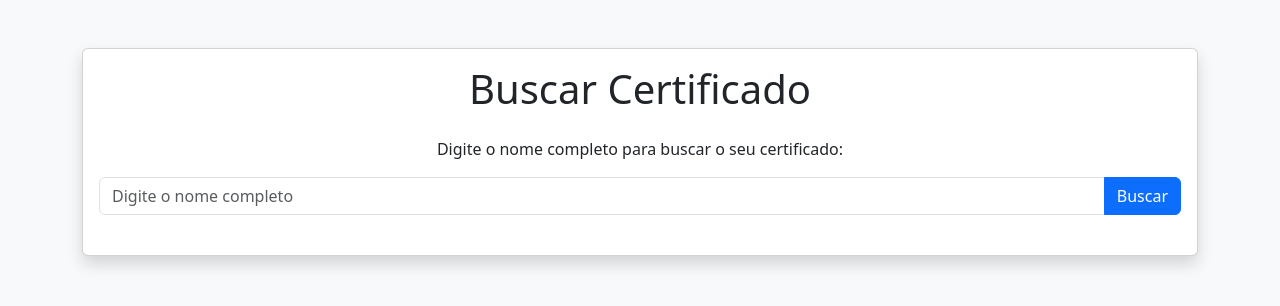
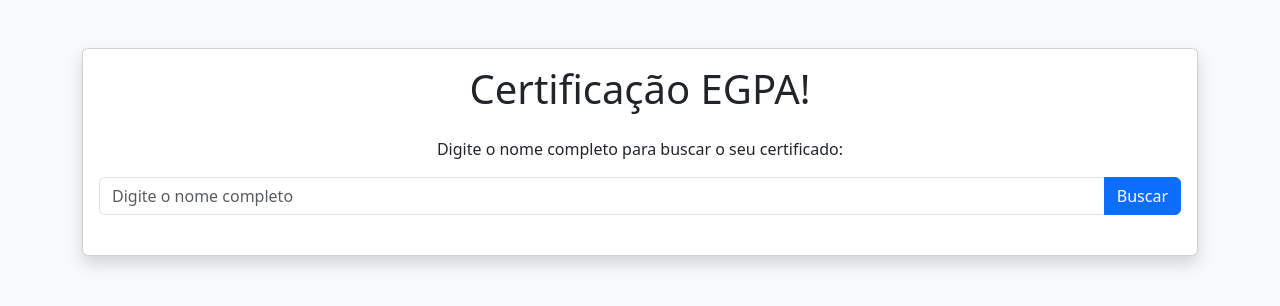
Before and after one commit to dtiegpa/certificados, a plain HTML site: page index.html in a window 1280 px wide. Drawn offline with nearby package versions, Linux system fonts and the light colour scheme.

Commit message:
Update index.html

```diff
--- a/index.html
+++ b/index.html
@@ -3,7 +3,7 @@
 <head>
     <meta charset="UTF-8">
     <meta name="viewport" content="width=device-width, initial-scale=1.0">
-    <title>Buscar Certificado</title>
+    <title>Certificação EGPA!</title>
     <!-- Link do Bootstrap CSS -->
     <link href="https://cdn.jsdelivr.net/npm/bootstrap@5.3.0/dist/css/bootstrap.min.css" rel="stylesheet">
 </head>
@@ -11,7 +11,7 @@
     <div class="container mt-5">
         <div class="card shadow">
             <div class="card-body">
-                <h1 class="card-title text-center mb-4">Buscar Certificado</h1>
+                <h1 class="card-title text-center mb-4">Certificação EGPA!</h1>
                 <p class="text-center">Digite o nome completo para buscar o seu certificado:</p>
                 <div class="input-group mb-3">
                     <input type="text" id="nome" class="form-control" placeholder="Digite o nome completo">
```
